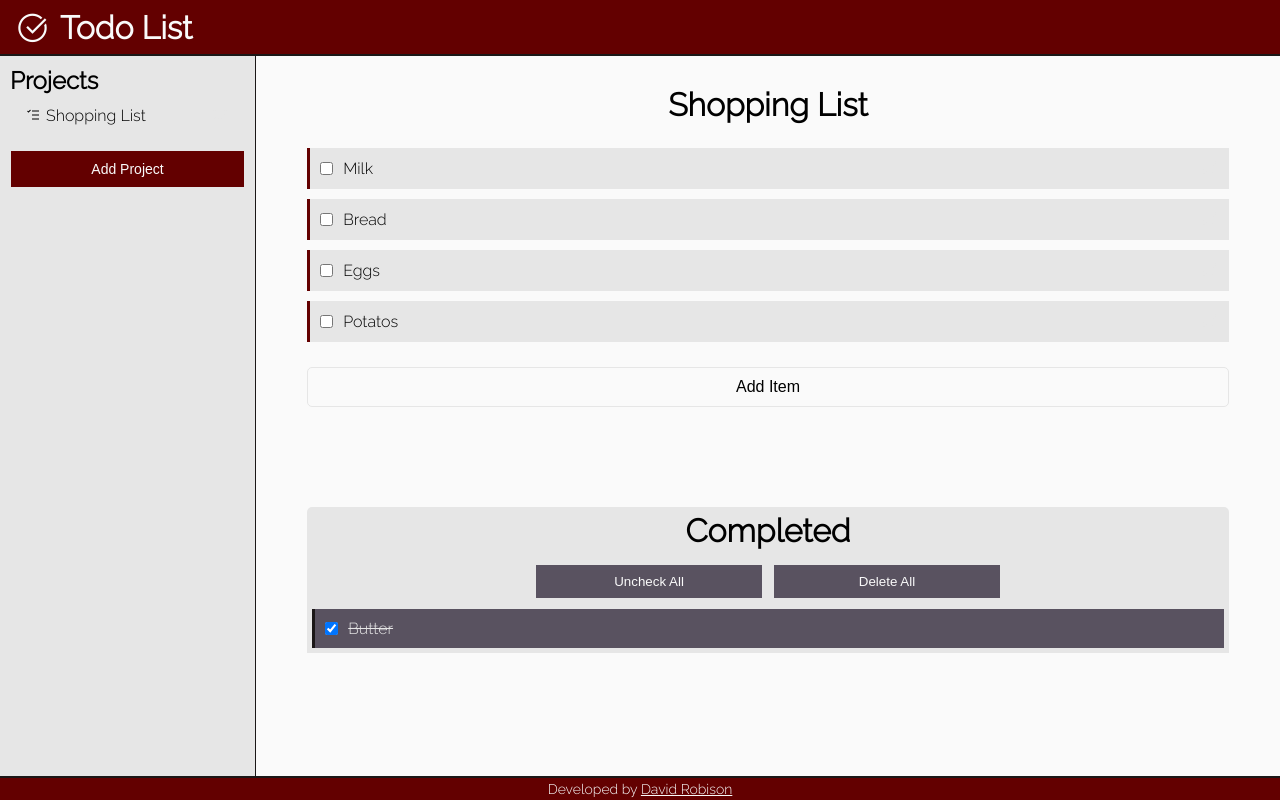
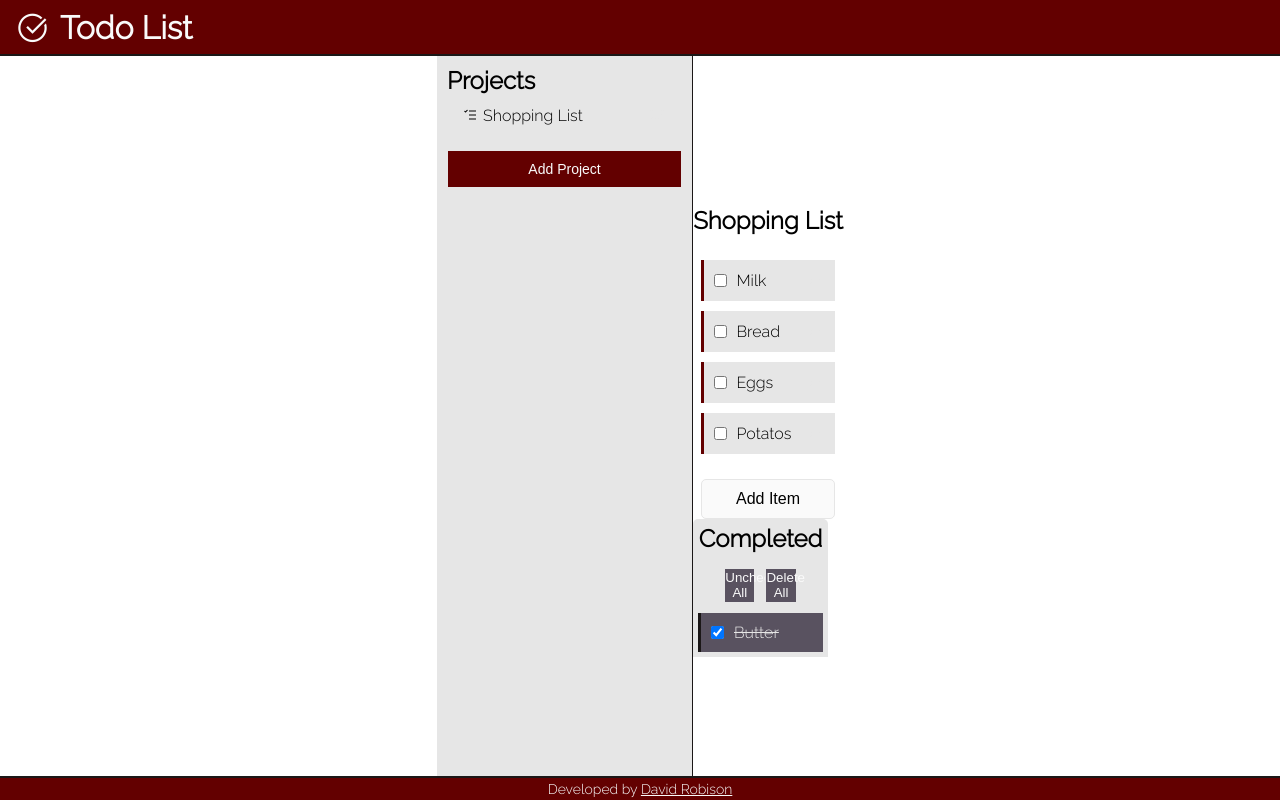
Before and after one commit to robisonwebdev/todo-react, a React (Create React App) app: page / in a window 1280 px wide. Built offline with nearby package versions, Linux system fonts and the light colour scheme.

Commit message:
Changed return div to section. Removed section ID and replaced with className of .lists_container

```diff
--- a/src/components/Lists.js
+++ b/src/components/Lists.js
@@ -62,7 +62,7 @@ const Lists = ({ addItem, deleteChecked, deleteItem, id, items, title, uncheckAl
     }
 
     return (
-        <div id='Lists'>
+        <section className='lists_container'>
             <div className='displayUnchecked'>
                 <h1>{title}</h1>
                 <div className='listItems'>
@@ -72,7 +72,7 @@ const Lists = ({ addItem, deleteChecked, deleteItem, id, items, title, uncheckAl
                 {showForm ? <AddItemForm submit={handleSubmit} cancel={handleReset} handleChange={handleChange} value={inputValue} /> : null}
             </div>
             {showChecked ? <DisplayChecked id={id} items={items} deleteChecked={() => deleteChecked(id)} uncheckAll={() => uncheckAll(id)} updateChecked={updateChecked} /> : null }
-        </div>
+        </section>
     );
 }
 
```
